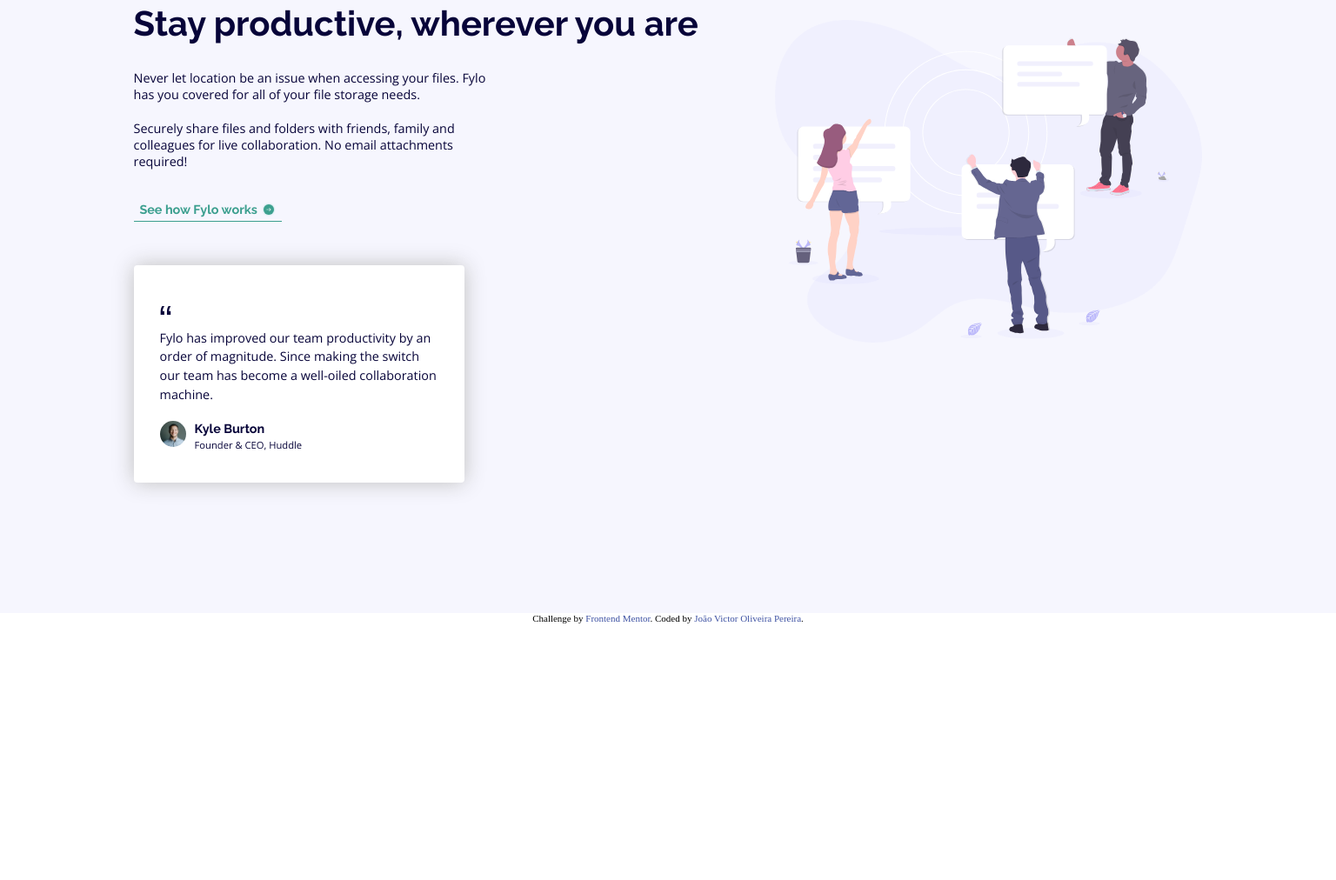
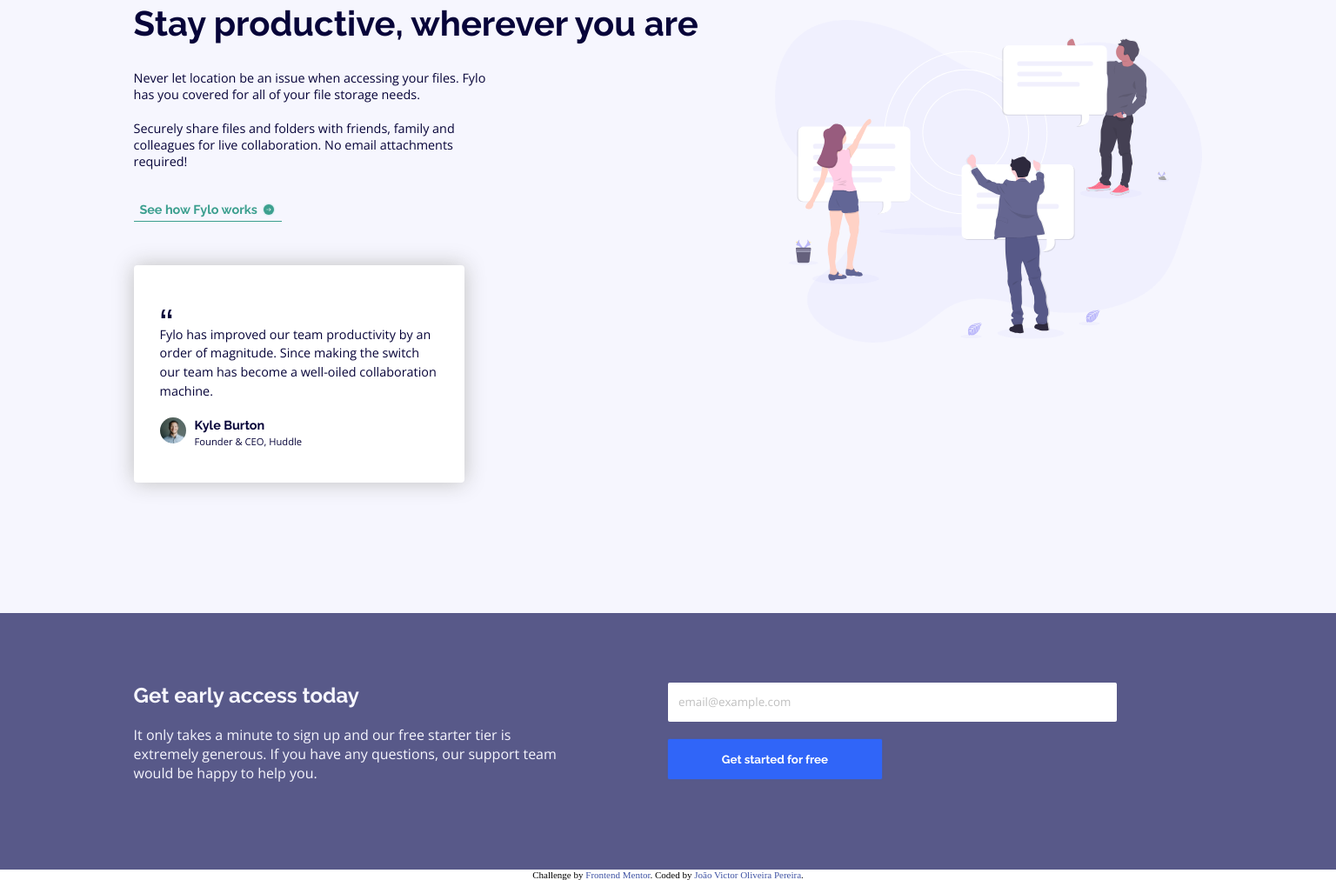
Before and after one commit to joaoquinto/fylo, a plain HTML site: page index.html in a window 1536 px wide. Shown: the part 936-1948 px from the top of the page at 87% size. Before the commit the page ends 1653 px from the top, so only its background shows below. Drawn offline with nearby package versions, Linux system fonts and the light colour scheme.

Commit message:
issue #4

```diff
--- a/assets/css/dist/style.css
+++ b/assets/css/dist/style.css
@@ -164,7 +164,7 @@ header {
 .stay-productive {
   background-color: #f6f6fe;
   padding: 100px 0;
-  border-radius: 63% 75% 0% 0%/25% 22% 0% 0%;
+  border-radius: 134% 145% 0% 0%/25% 22% 0% 0%;
 }
 .container-stay-productive {
   display: flex;
@@ -206,6 +206,11 @@ header {
   border-bottom: 1px solid #3c9f8f;
   margin: 30px auto 0 auto;
   padding: 5px 0;
+  opacity: 1;
+  transition: opacity 0.1s;
+}
+.container-stay-productive .call-to-action-stay-productive:hover {
+  opacity: 0.5;
 }
 .container-stay-productive .call-to-action-stay-productive::after {
   content: url("../images/icon-arrow.svg");
@@ -234,9 +239,11 @@ header {
 }
 .container-stay-productive .card::before {
   content: url("../images/icon-quotes.svg");
+  width: 15px;
+  height: 10px;
   position: relative;
-  right: 48%;
-  padding: 10px 5px;
+  right: 47.2%;
+  padding: 10px 0;
 }
 .container-stay-productive .card ul {
   margin-top: 20px;
@@ -263,6 +270,65 @@ header {
   font-size: 0.7rem;
   font-weight: 400;
   color: #070439;
+}
+.get-early-access {
+  background-color: #585989;
+  padding: 80px 0;
+}
+.container-get-early-access {
+  display: flex;
+  flex-direction: column;
+  margin: 0 auto;
+  width: 80%;
+}
+.container-get-early-access .title-get-early-access {
+  color: #f6f6fe;
+  font-family: 'Raleway', sans-serif;
+  font-weight: 700;
+  text-align: center;
+  margin-bottom: 20px;
+}
+.container-get-early-access .paragraph-get-early-access {
+  color: #f6f6fe;
+  font-family: 'Open Sans', sans-serif;
+  font-weight: 400;
+  text-align: center;
+  margin-bottom: 20px;
+}
+.container-get-early-access .container-form {
+  display: flex;
+  flex-direction: column;
+  margin: 0 auto;
+  width: 70vw;
+}
+.container-get-early-access input,
+.container-get-early-access button {
+  padding: 13px 10px;
+  border-radius: 2px;
+  border-color: transparent;
+  box-shadow: 0 0 0.1em transparent;
+}
+.container-get-early-access input:invalid {
+  border-color: #f00;
+  opacity: 0.8;
+}
+.container-get-early-access ::placeholder {
+  color: #bfbfbf;
+  font-family: 'Open Sans', sans-serif;
+}
+.container-get-early-access button {
+  margin-top: 20px;
+  background-color: #3065f8;
+  font-family: 'Raleway', sans-serif;
+  font-weight: 700;
+  cursor: pointer;
+  color: #fff;
+  box-shadow: 0 0 0.1em #3065f8;
+  opacity: 1;
+  transition: opacity 0.1s;
+}
+.container-get-early-access button:hover {
+  opacity: 0.8;
 }
 @media (min-width: 1300px) {
   .container-stay-productive {
@@ -294,4 +360,34 @@ header {
     order: 1;
     flex: 40%;
   }
+  .stay-productive {
+    background-color: #f6f6fe;
+    padding: 100px 0;
+    border-radius: 63% 75% 0% 0%/25% 22% 0% 0%;
+  }
+  .container-get-early-access {
+    flex-direction: row;
+    justify-content: baseline;
+  }
+  .container-get-early-access .title-get-early-access {
+    text-align: left;
+    margin-bottom: 20px;
+  }
+  .container-get-early-access .paragraph-get-early-access {
+    text-align: left;
+    max-width: 500px;
+  }
+  .container-get-early-access .container-get-early-access-text,
+  .container-get-early-access .form-get-early-access {
+    flex: 50%;
+  }
+  .container-get-early-access .container-form {
+    width: 100%;
+  }
+  .container-get-early-access input {
+    width: 80%;
+  }
+  .container-get-early-access button {
+    width: 40%;
+  }
 }
--- a/assets/css/style.css
+++ b/assets/css/style.css
@@ -164,7 +164,7 @@ header {
 .stay-productive {
   background-color: #f6f6fe;
   padding: 100px 0;
-  border-radius: 63% 75% 0% 0%/25% 22% 0% 0%;
+  border-radius: 134% 145% 0% 0%/25% 22% 0% 0%;
 }
 .container-stay-productive {
   display: flex;
@@ -206,6 +206,11 @@ header {
   border-bottom: 1px solid #3c9f8f;
   margin: 30px auto 0 auto;
   padding: 5px 0;
+  opacity: 1;
+  transition: opacity 0.1s;
+}
+.container-stay-productive .call-to-action-stay-productive:hover {
+  opacity: 0.5;
 }
 .container-stay-productive .call-to-action-stay-productive::after {
   content: url("../images/icon-arrow.svg");
@@ -234,9 +239,11 @@ header {
 }
 .container-stay-productive .card::before {
   content: url("../images/icon-quotes.svg");
+  width: 15px;
+  height: 10px;
   position: relative;
-  right: 48%;
-  padding: 10px 5px;
+  right: 47.2%;
+  padding: 10px 0;
 }
 .container-stay-productive .card ul {
   margin-top: 20px;
@@ -263,6 +270,65 @@ header {
   font-size: 0.7rem;
   font-weight: 400;
   color: #070439;
+}
+.get-early-access {
+  background-color: #585989;
+  padding: 80px 0;
+}
+.container-get-early-access {
+  display: flex;
+  flex-direction: column;
+  margin: 0 auto;
+  width: 80%;
+}
+.container-get-early-access .title-get-early-access {
+  color: #f6f6fe;
+  font-family: 'Raleway', sans-serif;
+  font-weight: 700;
+  text-align: center;
+  margin-bottom: 20px;
+}
+.container-get-early-access .paragraph-get-early-access {
+  color: #f6f6fe;
+  font-family: 'Open Sans', sans-serif;
+  font-weight: 400;
+  text-align: center;
+  margin-bottom: 20px;
+}
+.container-get-early-access .container-form {
+  display: flex;
+  flex-direction: column;
+  margin: 0 auto;
+  width: 70vw;
+}
+.container-get-early-access input,
+.container-get-early-access button {
+  padding: 13px 10px;
+  border-radius: 2px;
+  border-color: transparent;
+  box-shadow: 0 0 0.1em transparent;
+}
+.container-get-early-access input:invalid {
+  border-color: #f00;
+  opacity: 0.8;
+}
+.container-get-early-access ::placeholder {
+  color: #bfbfbf;
+  font-family: 'Open Sans', sans-serif;
+}
+.container-get-early-access button {
+  margin-top: 20px;
+  background-color: #3065f8;
+  font-family: 'Raleway', sans-serif;
+  font-weight: 700;
+  cursor: pointer;
+  color: #fff;
+  box-shadow: 0 0 0.1em #3065f8;
+  opacity: 1;
+  transition: opacity 0.1s;
+}
+.container-get-early-access button:hover {
+  opacity: 0.8;
 }
 @media (min-width: 1300px) {
   .container-stay-productive {
@@ -294,4 +360,34 @@ header {
     order: 1;
     flex: 40%;
   }
+  .stay-productive {
+    background-color: #f6f6fe;
+    padding: 100px 0;
+    border-radius: 63% 75% 0% 0%/25% 22% 0% 0%;
+  }
+  .container-get-early-access {
+    flex-direction: row;
+    justify-content: baseline;
+  }
+  .container-get-early-access .title-get-early-access {
+    text-align: left;
+    margin-bottom: 20px;
+  }
+  .container-get-early-access .paragraph-get-early-access {
+    text-align: left;
+    max-width: 500px;
+  }
+  .container-get-early-access .container-get-early-access-text,
+  .container-get-early-access .form-get-early-access {
+    flex: 50%;
+  }
+  .container-get-early-access .container-form {
+    width: 100%;
+  }
+  .container-get-early-access input {
+    width: 80%;
+  }
+  .container-get-early-access button {
+    width: 40%;
+  }
 }
--- a/index.html
+++ b/index.html
@@ -71,7 +71,7 @@
       </p>
       <form action="" method="post" class="container-email">
         <input type="email" name="email" id="" placeholder="Enter your email...">
-        <button>Get Started</button>
+        <button type="submit">Get Started</button>
       </form>
     </div>
   </section>
@@ -101,6 +101,21 @@
       </div>
     </div>
   </section>
+  <section class="get-early-access">
+    <div class="container-get-early-access">
+      <div class="container-get-early-access-text">
+        <h2 class="title-get-early-access">Get early access today</h2>
+        <p class="paragraph-get-early-access">It only takes a minute to sign up and our free starter tier is extremely generous.
+          If you have any questions, our support team would be happy to help you.</p>
+      </div>
+      <div class="form-get-early-access">
+        <form action="post" class="container-form">
+          <input type="email" name="email" placeholder="email@example.com">
+          <button type="submit">Get started for free</button>
+        </form>
+      </div>
+    </div>
+  </section>
 
 
   <footer>
```
Also changed, not shown: assets/images/bg-curve-desktop.svg (deleted), assets/images/bg-curve-mobile.svg (deleted), assets/screenshots/Desktop2v.png (deleted), assets/screenshots/Desktop3v.png (added), assets/screenshots/Mobile2v.png (deleted), assets/screenshots/Mobile3v.png (added), 2 other files.
